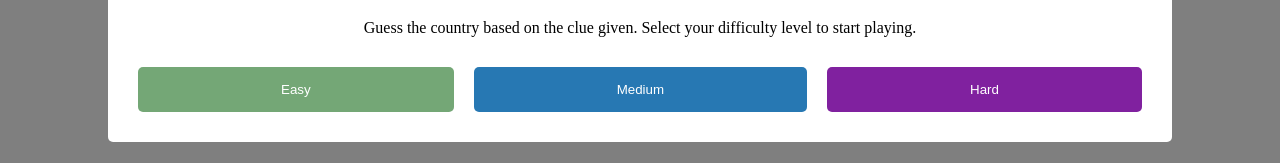
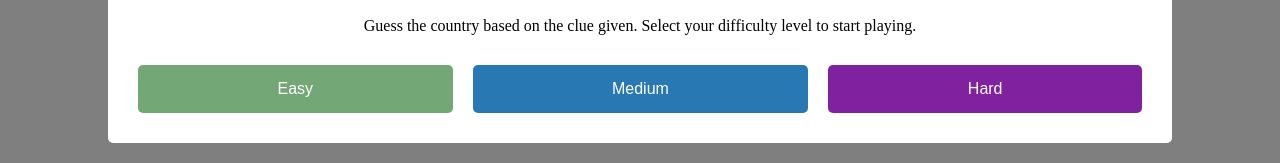
Before and after one commit to WuTangLan1/Mapple, a Vue app: page / in a window 1280 px wide. Shown: the part 363-526 px from the top of the page. Built offline with nearby package versions, Linux system fonts and the light colour scheme.

Commit message:
start modal font size increased

```diff
--- a/src/components/homedir/startModal.vue
+++ b/src/components/homedir/startModal.vue
@@ -88,7 +88,7 @@
    background-color: rgb(128, 33, 159);
  }
 
-.button-easy, .button-medium, .button-hard {
+ .button-easy, .button-medium, .button-hard {
   margin: 10px;
   padding: 15px 20px;
   border: none;
@@ -96,6 +96,7 @@
   color: white;
   cursor: pointer;
   flex-grow: 1;
+  font-size: 1em;
 }
 
 @media (max-width: 600px) {
```
